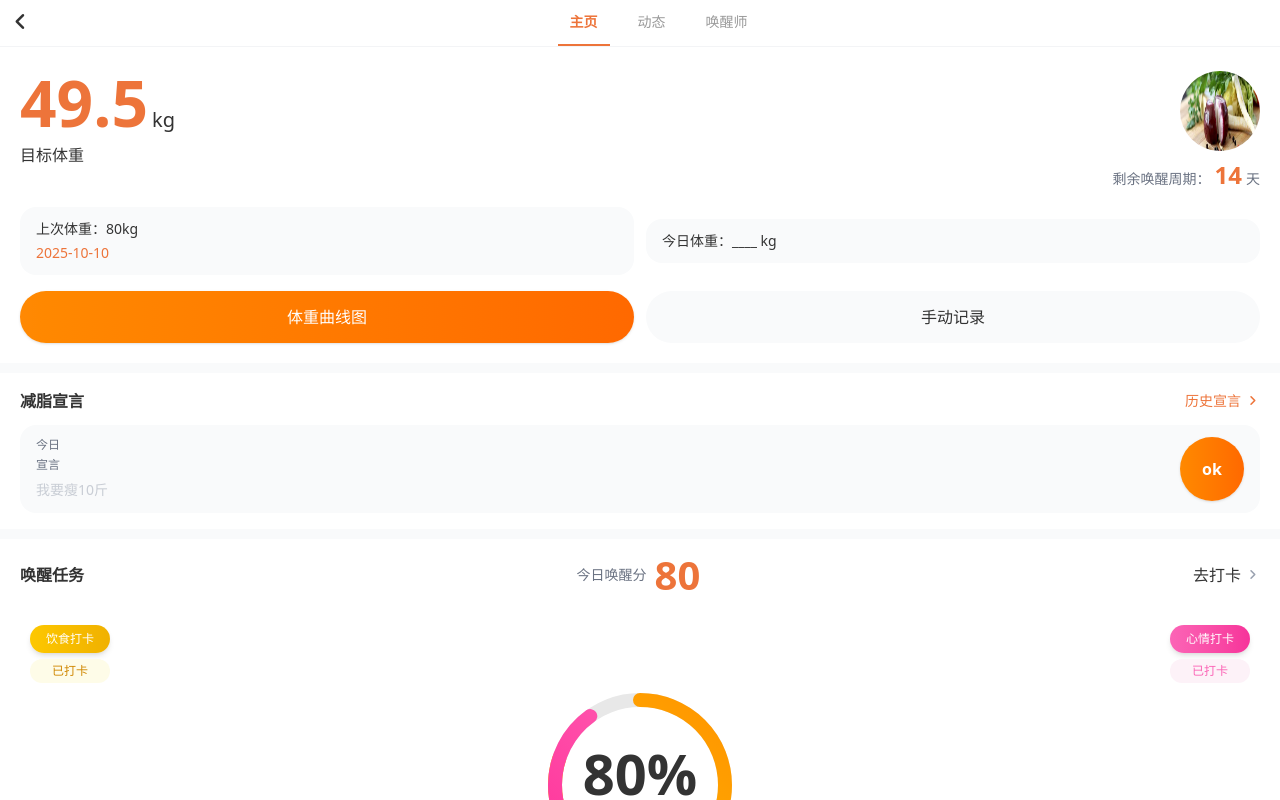
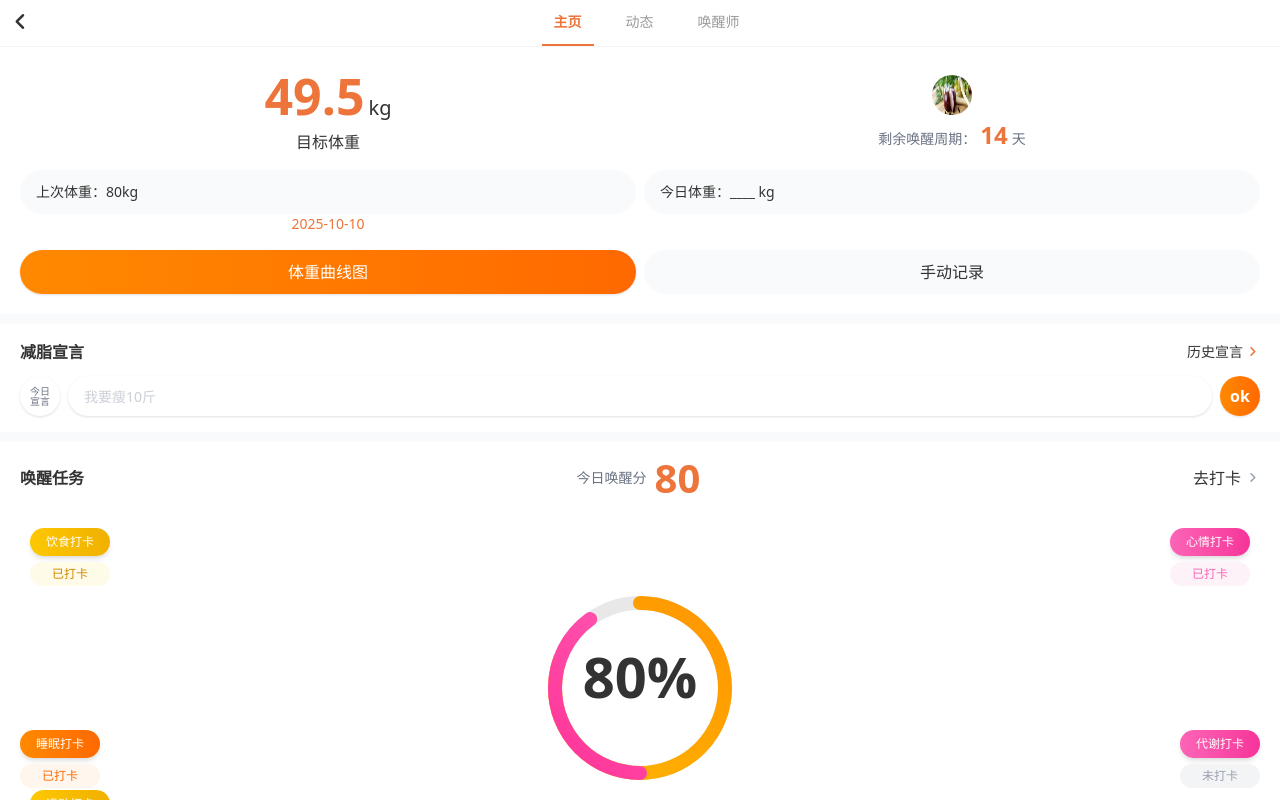
Before and after one commit to RosyDawns/hxs-demo1, a Vue app: page /daily in a window 1280 px wide. Built offline with nearby package versions, Linux system fonts and the light colour scheme; a web font is replaced by a local one.

Commit message:
add(project): 修改运动营页面

```diff
--- a/src/components/DailyCoach.vue
+++ b/src/components/DailyCoach.vue
@@ -1,16 +1,21 @@
 <template>
-  <div class="daily-coach bg-gray-50">
+  <div class="daily-coach bg-white">
     <!-- 筛选标签 -->
-    <div class="bg-white px-4 py-3 flex items-center space-x-2 overflow-x-auto">
+    <div
+      class="bg-white px-4 py-4 flex items-center space-x-2 overflow-x-auto border-b border-b-gray-200"
+    >
       <button
         v-for="filter in filters"
         :key="filter.id"
-        :class="activeFilter === filter.id ? 'bg-primary text-white' : 'bg-gray-100 text-gray'"
-        class="px-4 py-1.5 rounded-full text-xs whitespace-nowrap flex items-center"
+        :class="activeFilter === filter.id ? 'text-primary ' : ' text-black'"
+        class="text-sm whitespace-nowrap flex items-center mr-3"
         @click="activeFilter = filter.id"
       >
         {{ filter.name }}
-        <i v-if="filter.hasDropdown" class="fa-solid fa-angle-down ml-1 text-xs"></i>
+        <i
+          v-if="filter.hasDropdown"
+          class="fa-solid fa-angle-down ml-0.5 text-xs"
+        ></i>
       </button>
       <button class="ml-auto text-gray" @click="handleSearch">
         <i class="fa-solid fa-search"></i>
@@ -30,85 +35,85 @@
 </template>
 
 <script>
-import CoachListCard from './CoachListCard.vue'
+import CoachListCard from "./CoachListCard.vue";
 
 export default {
-  name: 'DailyCoach',
+  name: "DailyCoach",
   components: {
-    CoachListCard
+    CoachListCard,
   },
   data() {
     return {
-      activeFilter: 'recommend',
+      activeFilter: "recommend",
       filters: [
-        { id: 'recommend', name: '推荐', hasDropdown: true },
-        { id: 'filter', name: '筛选', hasDropdown: true },
-        { id: 'store', name: '到店服务', hasDropdown: false },
-        { id: 'home', name: '上门服务', hasDropdown: false },
-        { id: 'online', name: '线上服务', hasDropdown: false }
+        { id: "recommend", name: "推荐", hasDropdown: true },
+        { id: "filter", name: "筛选", hasDropdown: true },
+        { id: "store", name: "到店服务", hasDropdown: false },
+        { id: "home", name: "上门服务", hasDropdown: false },
+        { id: "online", name: "线上服务", hasDropdown: false },
       ],
-      coaches: this.getCoaches()
-    }
+      coaches: this.getCoaches(),
+    };
   },
   methods: {
     handleSearch() {
-      console.log('打开搜索页面')
+      console.log("打开搜索页面");
       // TODO: 跳转到搜索页面
       // this.$router.push('/coach/search')
     },
     getCoaches() {
       // 图片路径
-      const avatar1 = '/src/assets/images/img-11.jpg'
-      const pic1 = '/src/assets/images/img-12.jpg'
+      const avatar1 = "/src/assets/images/img-11.jpg";
+      const pic1 = "/src/assets/images/img-12.jpg";
 
       return [
         {
-          id: '1',
-          name: '李教练',
+          id: "1",
+          name: "李教练",
           avatar: avatar1,
           pic: pic1,
-          qualification: '国家二级游泳运动员',
-          skills: '蛙泳/自由泳',
+          qualification: "国家二级游泳运动员",
+          skills: "蛙泳/自由泳",
           rating: 4.8,
-          label: '到店服务'
+          label: "到店服务",
         },
         {
-          id: '2',
-          name: '赵教练',
+          id: "2",
+          name: "赵教练",
           avatar: avatar1,
           pic: pic1,
-          qualification: '国家一级游泳运动员',
-          skills: '仰泳/自由泳',
+          qualification: "国家一级游泳运动员",
+          skills: "仰泳/自由泳",
           rating: 4.9,
-          label: '线上服务'
+          label: "线上服务",
         },
         {
-          id: '3',
-          name: '张设计',
+          id: "3",
+          name: "张设计",
           avatar: avatar1,
           pic: pic1,
-          qualification: '国家一级平面设计师',
-          skills: '平面设计/包装设计',
+          qualification: "国家一级平面设计师",
+          skills: "平面设计/包装设计",
           rating: 4.8,
-          label: '线上服务'
+          label: "线上服务",
         },
         {
-          id: '4',
-          name: '王教练',
+          id: "4",
+          name: "王教练",
           avatar: avatar1,
           pic: pic1,
-          qualification: '国家二级网球运动员',
-          skills: '西方式正手/单反/发球',
+          qualification: "国家二级网球运动员",
+          skills: "西方式正手/单反/发球",
           rating: 4.7,
-          label: '线下服务'
-        }
-      ]
+          label: "线下服务",
+        },
+      ];
     },
     handleViewProfile(coachId) {
-      console.log('查看唤醒师主页:', coachId)
+      console.log("查看唤醒师主页:", coachId);
       // TODO: 跳转到唤醒师详情页
-      // this.$router.push(`/coach/${coachId}`)
-    }
-  }
-}
+      this.$router.push(`/ouyang`);
+    },
+  },
+};
 </script>
--- a/src/components/DailyHome.vue
+++ b/src/components/DailyHome.vue
@@ -2,55 +2,62 @@
   <div class="daily-home bg-gray-50">
     <!-- 目标体重卡片 -->
     <div class="bg-white px-5 pt-6 pb-5">
-      <div class="flex items-start justify-between mb-4">
-        <div class="flex-1">
+      <div class="flex items-start gap-2 mb-4">
+        <div class="flex-1 flex flex-col items-center justify-center">
           <div class="flex items-baseline">
-            <span class="text-[64px] font-bold text-primary leading-none">{{
-              targetWeight
-            }}</span>
+            <span class="text-[50px] font-bold text-primary leading-none">
+              {{ targetWeight }}
+            </span>
             <span class="text-xl font-medium text-dark ml-1">kg</span>
           </div>
-          <div class="text-dark text-base mt-2">目标体重</div>
+          <div class="text-dark text-base mt-2 text-center">目标体重</div>
         </div>
-        <div class="flex flex-col items-end">
+        <div
+          class="flex-1 flex flex-col items-center justify-around h-full pt-1"
+        >
           <img
             src="@/assets/images/img-12.jpg"
             alt="用户头像"
-            class="w-20 h-20 rounded-full mb-2"
+            class="w-10 h-10 rounded-full mb-2"
           />
           <div class="text-sm flex items-baseline">
-            <span class="text-gray-500">剩余唤醒周期：</span>
-            <span class="text-primary font-bold text-2xl mx-1">{{
-              remainingDays
-            }}</span>
-            <span class="text-gray-500">天</span>
+            <span class="text-gray-500 leading-none">剩余唤醒周期：</span>
+            <span class="text-primary font-bold text-2xl mx-1 leading-none">
+              {{ remainingDays }}
+            </span>
+            <span class="text-gray-500 leading-none">天</span>
           </div>
         </div>
       </div>
 
       <!-- 体重记录 -->
-      <div class="flex items-center gap-3 mb-4">
-        <div class="flex-1 bg-gray-50 rounded-2xl px-4 py-3">
-          <div class="text-sm text-dark mb-1">上次体重：{{ lastWeight }}kg</div>
-          <div class="text-sm text-primary font-medium">
+      <div class="flex items-center gap-2 mb-4">
+        <div class="flex-1">
+          <div class="bg-gray-50 rounded-full px-4 py-3">
+            <div class="text-sm text-dark">上次体重：{{ lastWeight }}kg</div>
+          </div>
+          <div class="text-sm text-primary font-medium text-center">
             {{ lastWeightDate }}
           </div>
         </div>
-        <div class="flex-1 bg-gray-50 rounded-2xl px-4 py-3">
-          <div class="text-sm text-dark">今日体重：____ kg</div>
+        <div class="flex-1">
+          <div class="bg-gray-50 rounded-full px-4 py-3">
+            <div class="text-sm text-dark">今日体重：____ kg</div>
+          </div>
+          <div class="text-sm text-primary font-medium">&nbsp;</div>
         </div>
       </div>
 
       <!-- 操作按钮 -->
-      <div class="flex items-center gap-3">
+      <div class="flex items-center gap-2">
         <button
-          class="flex-1 bg-gradient-to-r from-orange-400 to-orange-500 text-white py-3.5 rounded-full text-base font-medium shadow-sm"
+          class="flex-1 bg-gradient-to-r from-orange-400 to-orange-500 text-white py-2.5 rounded-full text-base font-medium shadow-sm"
           @click="showWeightChart"
         >
           体重曲线图
         </button>
         <button
-          class="flex-1 bg-gray-50 text-dark py-3.5 rounded-full text-base font-medium"
+          class="flex-1 bg-gray-50 text-dark py-2.5 rounded-full text-base font-medium"
           @click="manualRecord"
         >
           手动记录
@@ -63,25 +70,31 @@
       <div class="flex items-center justify-between mb-3">
         <h3 class="font-bold text-base text-dark">减脂宣言</h3>
         <button
-          class="text-primary text-sm flex items-center"
+          class="text-sm flex items-center"
           @click="showDeclarationHistory"
         >
-          历史宣言 <i class="fa-solid fa-angle-right ml-1 text-xs"></i>
+          历史宣言
+          <i class="fa-solid fa-angle-right ml-0.5 text-primary text-xs"></i>
         </button>
       </div>
-      <div class="flex items-center bg-gray-50 rounded-2xl px-4 py-3">
+      <div class="flex items-center">
+        <div
+          class="w-10 h-10 mr-2 rounded-full shadow-sm flex flex-col items-center justify-center"
+          style="font-size: 10px"
+        >
+          <div class="text-gray-500 leading-none">今日</div>
+          <div class="text-gray-500 leading-none">宣言</div>
+        </div>
         <div class="flex-1">
-          <div class="text-xs text-gray-500 mb-1">今日</div>
-          <div class="text-xs text-gray-500 mb-1">宣言</div>
           <input
             v-model="todayDeclaration"
             type="text"
             placeholder="我要瘦10斤"
-            class="w-full bg-transparent border-none outline-none text-sm text-gray-400 p-0"
+            class="w-full bg-white shadow-sm rounded-full px-4 h-10 border-none outline-none text-sm text-gray-400"
           />
         </div>
         <button
-          class="bg-gradient-to-r from-orange-400 to-orange-500 text-white w-16 h-16 rounded-full text-base font-bold ml-3 shadow-sm flex items-center justify-center"
+          class="bg-gradient-to-r from-orange-400 to-orange-500 text-white w-10 h-10 rounded-full text-base font-bold ml-2 shadow-sm flex items-center justify-center"
           @click="submitDeclaration"
         >
           ok
--- a/src/views/DailyPage.vue
+++ b/src/views/DailyPage.vue
@@ -2,7 +2,7 @@
   <div class="page flex flex-col h-screen bg-gray-50" id="page-daily">
     <!-- 顶部导航 -->
     <header
-      class="sticky top-0 z-50 bg-white border-b border-gray-100 px-2 flex items-center"
+      class="sticky top-0 z-50 bg-white border-b border-gray-100 pl-2 pr-8 flex items-center"
     >
       <button class="nav-back mr-3 text-dark" @click="$router.back()">
         <i class="fa-solid fa-angle-left text-xl"></i>
@@ -20,7 +20,7 @@
           主页
         </button>
         <button
-          class="px-3 py-3 text-sm ml-4"
+          class="px-3 py-3 text-sm ml-5"
           :class="
             activeTab === 'activity'
               ? 'text-primary border-b-2 border-primary font-bold'
@@ -31,7 +31,7 @@
           动态
         </button>
         <button
-          class="px-3 py-3 text-sm ml-4"
+          class="px-3 py-3 text-sm ml-5"
           :class="
             activeTab === 'coach'
               ? 'text-primary border-b-2 border-primary font-bold'
```
Also changed, not shown: src/components/DailyActivity.vue (+105 -59 lines).
